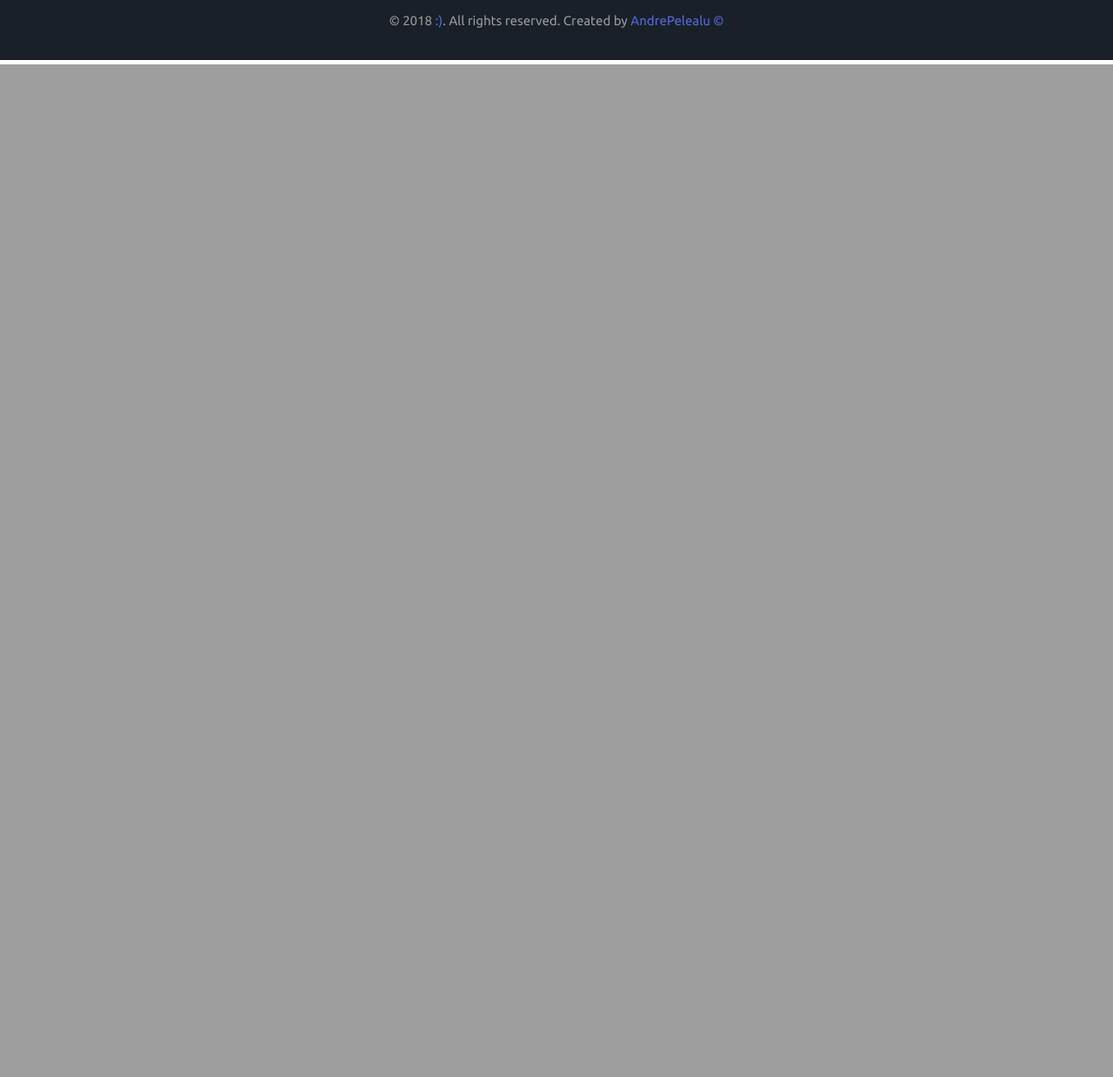
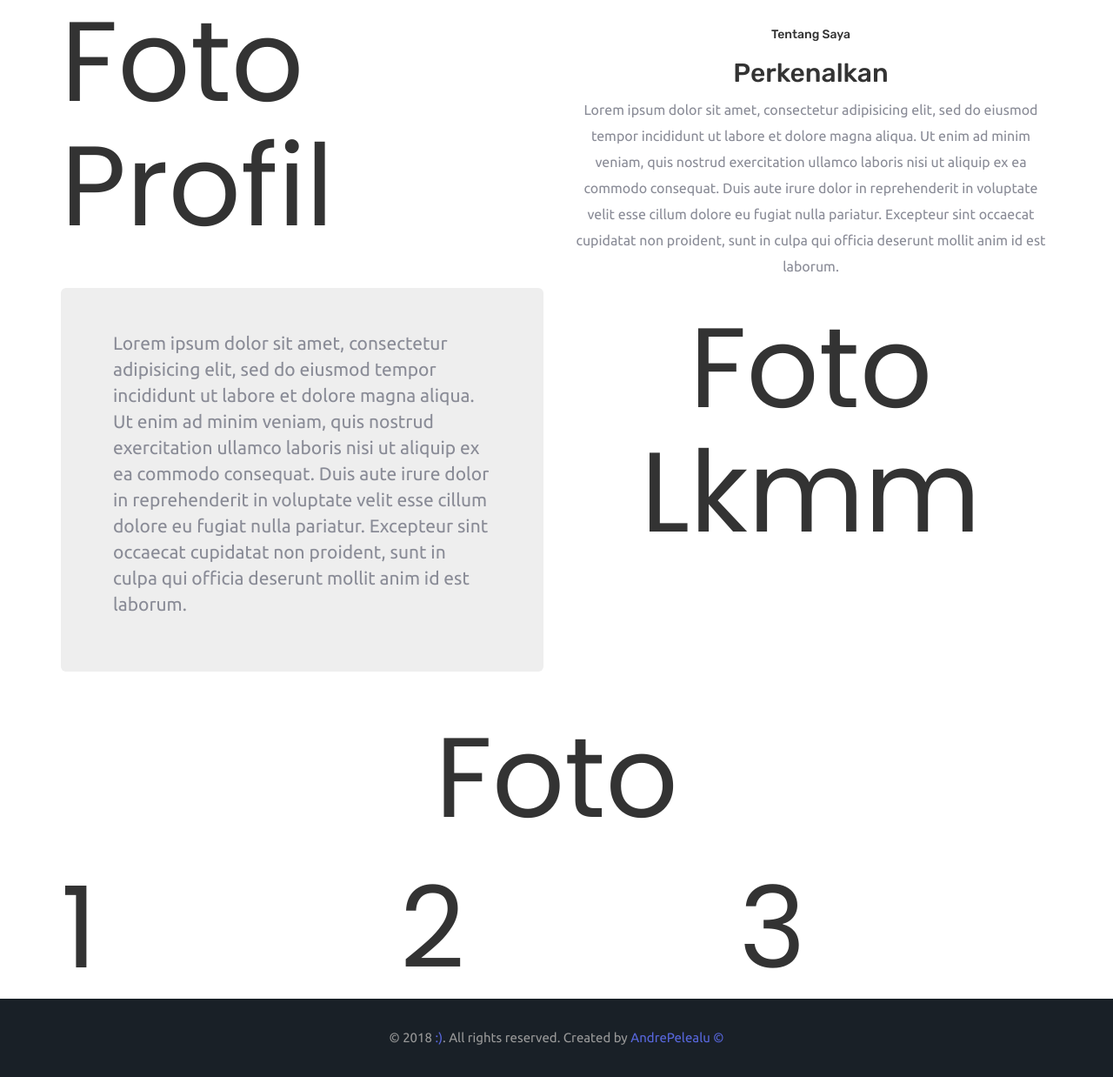
Before and after one commit to andrepelealu/personalweb, a CodeIgniter app: page /database/index.php/welcome/index in a window 1280 px wide. Shown: the part 726-1964 px from the top of the page at 87% size. Before the commit the page ends 800 px from the top, so only its background shows below. Run offline with CodeIgniter, Linux system fonts and the light colour scheme.

Commit message:
Memperbaharui homepage, menambahkan profile

```diff
--- a/application/config/config.php
+++ b/application/config/config.php
@@ -1,6 +1,6 @@
 <?php
 defined('BASEPATH') OR exit('No direct script access allowed');
-$config['base_url'] = 'http://localhost/andre/';
+$config['base_url'] = 'http://andrepelealu.com/';
 $config['index_page'] = '';
 $config['uri_protocol']	= 'REQUEST_URI';
 $config['url_suffix'] = '';
--- a/application/config/routes.php
+++ b/application/config/routes.php
@@ -5,3 +5,4 @@ $route['404_override'] = '';
 $route['translate_uri_dashes'] = FALSE;
 $route['pesan']='welcome/send';
 $route['tampil/(:any)']='blog/tampil/$1';
+$route['notfound']='page404';
--- a/application/controllers/Welcome.php
+++ b/application/controllers/Welcome.php
@@ -4,7 +4,7 @@ defined('BASEPATH') OR exit('No direct script access allowed');
 class Welcome extends CI_Controller {
 	public function __construct(){
 		parent::__construct();
-		$this->load->model('homepage_model');
+		$this->load->model('hp_model');
 	}
 	public function index()
 	{
@@ -25,7 +25,7 @@ class Welcome extends CI_Controller {
 				'pesan'=> $pesan
 			);
 			// var_dump($data);
-			$simpan = $this->homepage_model->simpan('komen',$data);
+			$simpan = $this->hp_model->simpan('komen',$data);
 			if($simpan){
 				echo "<script type='text/javascript'>alert('Berhasil');</script>";
 				redirect('/');
--- a/application/controllers/blog.php
+++ b/application/controllers/blog.php
@@ -5,7 +5,7 @@ class Blog extends CI_Controller {
 	public function __construct(){
 		parent::__construct();
 		$this->load->model('blog_m');
-		$this->load->model('homepage_model');
+		$this->load->model('hp_model');
 	}
 	public function index()
 	{
@@ -31,12 +31,14 @@ class Blog extends CI_Controller {
 			$judul		= $this->input->post('judul');
 			$post 		= $this->input->post('isi');
 			$slug			= str_replace(" ", "-",$judul);
+			$slug			= str_replace("#", "",$judul);
+
 			$post 		= array(
 				'judul' => $judul,
 				'post'	=> $post,
 				'slug'	=> $slug
 			);
-			$simpan		= $this->homepage_model->simpan('blog',$post);
+			$simpan		= $this->hp_model->simpan('blog',$post);
 			if ($simpan) {
 				echo "<script type='text/javascript'>alert('Berhasil');</script>";
 				redirect('/blog/createpost');
--- /dev/null
+++ b/application/models/Hp_model.php
@@ -0,0 +1,25 @@
+<?php
+
+
+class Hp_model EXTENDS CI_Model
+{
+
+   function ambil(){
+
+     return $this->db->get('homepage');
+  }
+  public function simpan_komen($data){
+
+  }
+  function simpan($tabel,$data)
+  {
+    $simpan=$this->db->insert($tabel,$data);
+    if($simpan){
+      return true;
+    }else{
+      return false;
+    }
+  }
+}
+
+ ?>
--- a/application/models/blog_m.php
+++ b/application/models/blog_m.php
@@ -1,6 +1,6 @@
 <?php
 
-class blog_m EXTENDS CI_Model{
+class Blog_m EXTENDS CI_Model{
 
   public function get_post($data){
     $this->db->order_by("id", "DESC");
--- /dev/null
+++ b/application/views/page404_view.php
@@ -0,0 +1 @@
+<h1>not found</h1>
--- a/application/views/post.php
+++ b/application/views/post.php
@@ -7,5 +7,6 @@
   <label for="exampleFormControlTextarea1">Isi Pesan</label>
   <textarea class="form-control rounded-0"  rows="10" name="isi"></textarea>
 </div>
-  <input type="submit" name="submit" value="">
+  <input type="submit" class="btn btn-primary" name="submit" value="Post">
 </form>
+<a class="btn btn-warning" href="<?php echo base_url('blog') ?>">Kembali ke Blog</a>
--- a/application/views/welcome_message.php
+++ b/application/views/welcome_message.php
@@ -1,13 +1,13 @@
 <body>
 <div class="container-fluid bg">
-<div class="container">
-		<a href="<?php base_url()?>" class="logo">AndrePelealu</a>
+
+		<a href="<?php echo base_url()?>" class="logo">AndrePelealu</a>
 	<div class="row">
 		<div class="col-md-12 col-xs-12">
 			<center>
 				<h1 class="">Hai !</h1>
 				<h3 class="putih">Selamat Datang di Website Saya</h3>
-				<p class="putih">Terimakasih sudah mengunjungi website ini, sampai saat ini website ini sedang dalam tahap pengembangan :)</p>
+				<p class="putih" id="">Terimakasih sudah mengunjungi website ini, sampai saat ini website ini sedang dalam tahap pengembangan :)</p>
 				<br>
 		</center>
 		</div>
@@ -17,7 +17,7 @@
 		<div class="row">
 
 			<div class="col-md-4">
-				<a href="profile" class="btn btn-info btn-lg btn-block">Cek Profil Saya</a>
+				<a href="#profile" class="btn btn-info btn-lg btn-block">Cek Profil Saya</a>
 			</div>
 
 			<div class="col-md-4">
@@ -29,7 +29,6 @@
 			</div>
 
 		</div>
-
 
 	<br>
 
@@ -45,15 +44,6 @@
 			<img class="img-responsive" src="https://media.giphy.com/media/xThtaaGyhb0kZ052A8/giphy.gif" alt="">
 		</div>
 	</div>
-
-
-
-
-
-
-
-
-
 		<!-- Modal content-->
 		<div class="row">
 			<div class="">
@@ -88,9 +78,59 @@
 
 	</div>
 </div>
+
 </div>
+
+<!-- The Modal -->
+<!-- Perkenalan -->
+<div class="container">
+	<div class="row">
+		<div class="col-md-6 col-xs-12">
+			<h1>Foto Profil</h1>
+		</div>
+		<div class="col-md-6 col-xs-12">
+			<br><br>
+			<div class="center" id="profile">
+				<h5>Tentang Saya</h5>
+				<h2>Perkenalkan</h2>
+				<p>Lorem ipsum dolor sit amet, consectetur adipisicing elit, sed do eiusmod tempor incididunt ut labore et dolore magna aliqua. Ut enim ad minim veniam, quis nostrud exercitation ullamco laboris nisi ut aliquip ex ea commodo consequat. Duis aute irure dolor in reprehenderit in voluptate velit esse cillum dolore eu fugiat nulla pariatur. Excepteur sint occaecat cupidatat non proident, sunt in culpa qui officia deserunt mollit anim id est laborum.</p>
+			</div>
+			</div>
+<!-- END Perkenalan -->
+<!-- Quotes -->
+	</div>
+	<div class="row">
+		<div class="col-md-6 col-xs-12">
+			<div class="jumbotron">
+				<p>Lorem ipsum dolor sit amet, consectetur adipisicing elit, sed do eiusmod tempor incididunt ut labore et dolore magna aliqua. Ut enim ad minim veniam, quis nostrud exercitation ullamco laboris nisi ut aliquip ex ea commodo consequat. Duis aute irure dolor in reprehenderit in voluptate velit esse cillum dolore eu fugiat nulla pariatur. Excepteur sint occaecat cupidatat non proident, sunt in culpa qui officia deserunt mollit anim id est laborum.</p>
+			</div>
+		</div>
+		<div class="col-md-6 col-xs-12">
+			<div class="center">
+				<h1>Foto Lkmm</h1>
+			</div>
+			</div>
+	</div>
+	<!-- END Quotes -->
+	<!-- Gallery -->
+	<div class="col-md-12 col-xs-12">
+		<div class="center">
+			<h1>Foto</h1>
+		</div>
+		</div>
+	<div class="row">
+		<div class="col-md-4 col-xs-12">
+			<h1>1</h1>
+		</div>
+		<div class="col-md-4 col-xs-12">
+			<h1>2</h1>
+		</div>
+		<div class="col-md-4 col-xs-12">
+			<h1>3</h1>
+		</div>
+	</div>
+	<!-- END Gallery -->
 </div>
-<!-- The Modal -->
 
 <script type="text/javascript">
 var kata = "Lorem ipsum dolor sit amet, consectetur adipisicing elit, sed do eiusmod tempor incididunt ut labore et dolore magna aliqua. Ut enim ad minim veniam, quis nostrud exercitation ullamco laboris nisi ut aliquip ex ea commodo consequat. Duis aute irure dolor in reprehenderit in voluptate velit esse cillum dolore eu fugiat nulla pariatur. Excepteur sint occaecat cupidatat non proident, sunt in culpa qui officia deserunt mollit anim id est laborum."; //Kata yang akan muncul
--- a/system/core/Common.php
+++ b/system/core/Common.php
@@ -398,11 +398,13 @@ if ( ! function_exists('show_404'))
 	 * @param	bool
 	 * @return	void
 	 */
-	function show_404($page = '', $log_error = TRUE)
+	function show_404($page = '')//, $log_error = TRUE)
 	{
-		$_error =& load_class('Exceptions', 'core');
-		$_error->show_404($page, $log_error);
-		exit(4); // EXIT_UNKNOWN_FILE
+		header('Location:notfound');
+		exit;
+		// $_error =& load_class('Exceptions', 'core');
+		// $_error->show_404($page, $log_error);
+		// exit(4); // EXIT_UNKNOWN_FILE
 	}
 }
 
```
Also changed, not shown: application/controllers/page404.php (added, +10 -0 lines), application/views/blog.php (+7 -7 lines), application/views/profile.php (+12 -20 lines), 2 other files.
